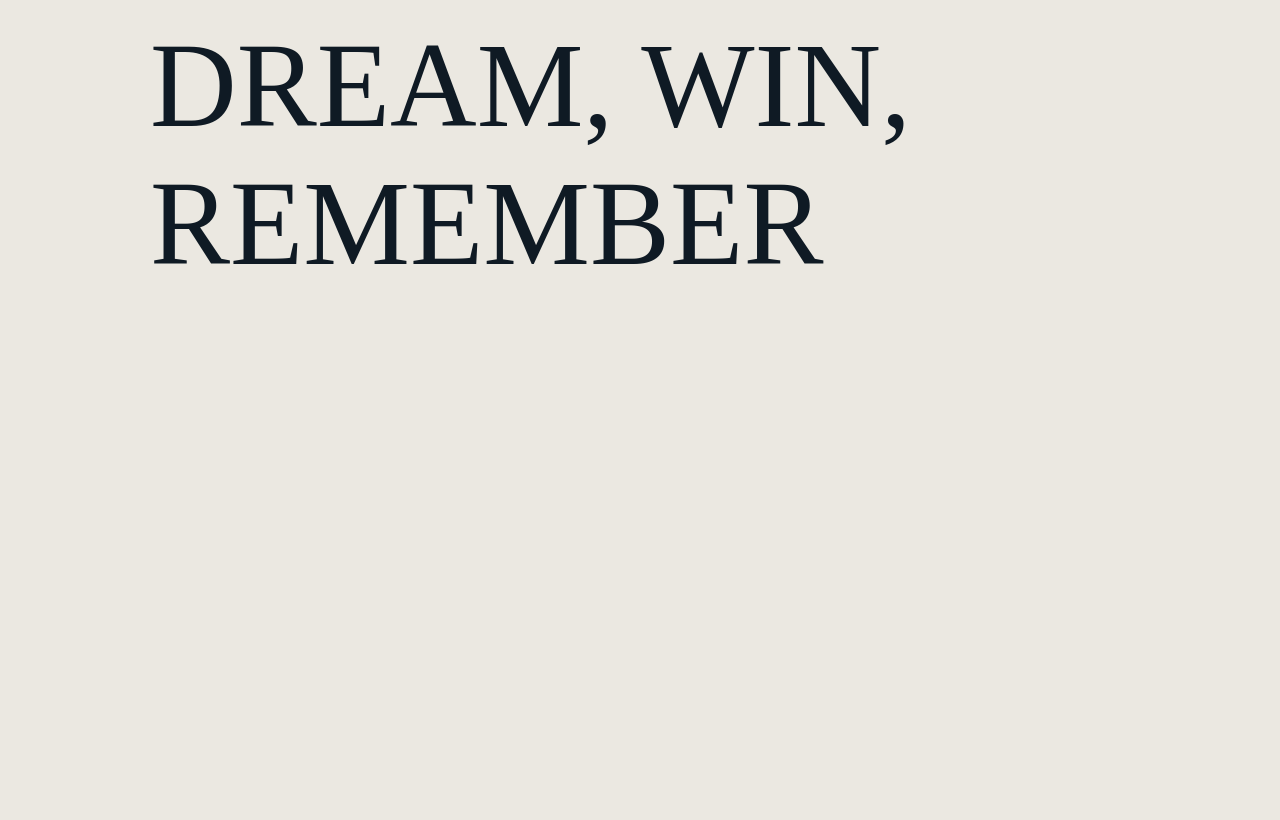
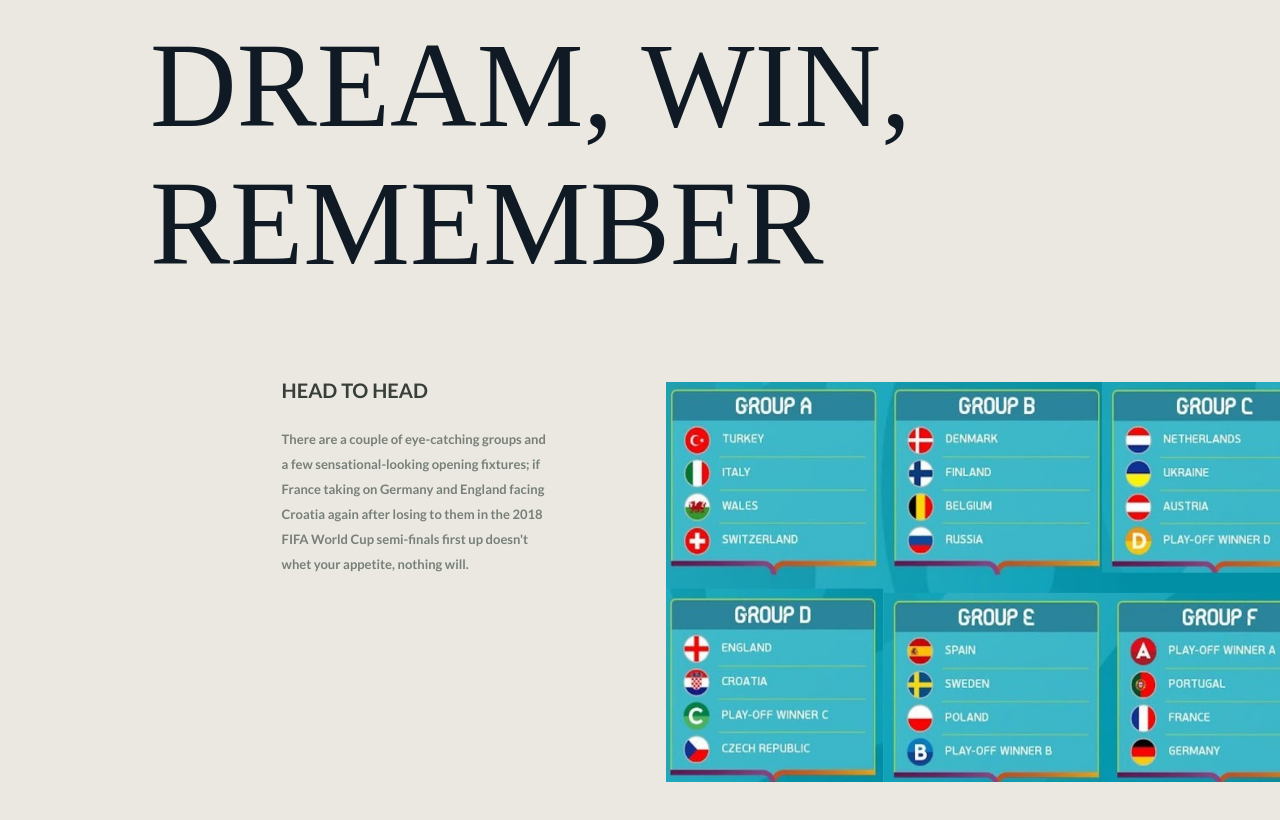
Before and after one commit to AlexBurrr/soccer-react, a React (Create React App) app: page / in a window 1280 px wide. Shown: the part 1500-2320 px from the top of the page. Built offline with nearby package versions, Linux system fonts and the light colour scheme.

Commit message:
created group stage section

```diff
--- a/src/Components/HeroVid/HeroVid.js
+++ b/src/Components/HeroVid/HeroVid.js
@@ -37,7 +37,7 @@
 top: 55%;
 left: 50%;
 transform: translate(-50%, -50%);
-background-color: #FF4655;opacity: .8;
+background-color: #FF4655;
 border: none;
 color: #EBE8E1;
 font-size: 1.5rem;
--- a/src/Pages/Home.js
+++ b/src/Pages/Home.js
@@ -6,6 +6,7 @@
 import Ronald from '../Images_or_Vids/Images/ronaldo.png'
 import mbappe from '../Images_or_Vids/Images/mbappe.jpeg'
 import DeBruyn from '../Images_or_Vids/Images/deBruyn.jpeg'
+import Groups from '../Images_or_Vids/Images/groups.jpeg'
 
 
 
@@ -164,6 +165,48 @@
 
 `
 
+const GroupContainer = styled.div`
+
+`
+const GroupImage = styled.img`
+position: relative;
+top: -38.5rem;
+height: 40rem;
+left: 52%;
+width: 66rem;
+
+`
+const GroupText = styled.div`
+    position: relative;
+`
+const GroupDetails = styled.div`
+    position: relative;
+    left: 22%;
+    top: -4rem;
+    width: 27rem;
+    height: 30rem;
+    font-size:1.3rem;
+    line-height: 2.5rem;
+    color: #768078;
+    font-weight: 700;
+
+`
+const GroupTitle = styled.div`
+    position: relative;
+    width: 20rem;
+    left: 22%;
+    top: -6.5rem;
+    font-size: 2rem;
+    text-transform: uppercase;
+    font-weight: 700;
+    color: #383E39;
+
+
+
+`
+
+
+
 
 
 let Today = new Date();
@@ -210,7 +253,19 @@
                         <Headline>Kevin De Bruyne, Belgium Crush Scotland in Euro 2020 Qualifying</Headline>
                     </Card>
                 </NewsCards>
-                <NewsTitle2>DREAM, WIN, REMEMBER</NewsTitle2>
+                <GroupContainer>
+                    <NewsTitle2>DREAM, WIN, REMEMBER</NewsTitle2>
+                    <GroupText>
+                        <GroupTitle>
+                            Head to head
+                        </GroupTitle>
+                        <GroupDetails>
+                            There are a couple of eye-catching groups and a few sensational-looking opening fixtures; if France taking on Germany and England facing Croatia again after losing to them in the 2018 FIFA World Cup semi-finals first up doesn't whet your appetite, nothing will.
+                        </GroupDetails>
+                    </GroupText>
+                    <GroupImage src={Groups} />
+                </GroupContainer>
+
 
 
             </HomePageNewsContainer>
```
Also changed, not shown: src/Images_or_Vids/Images/groups.jpeg (added).
